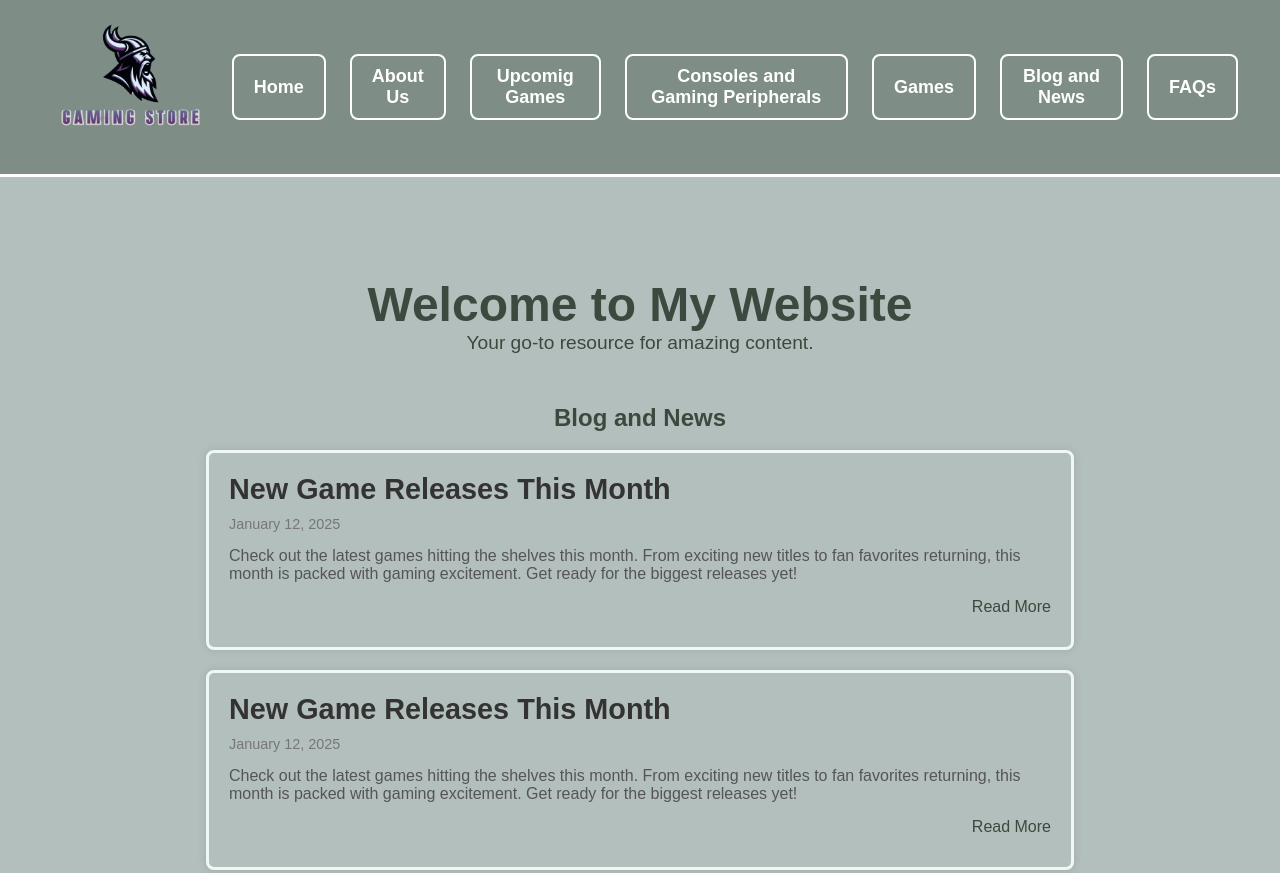
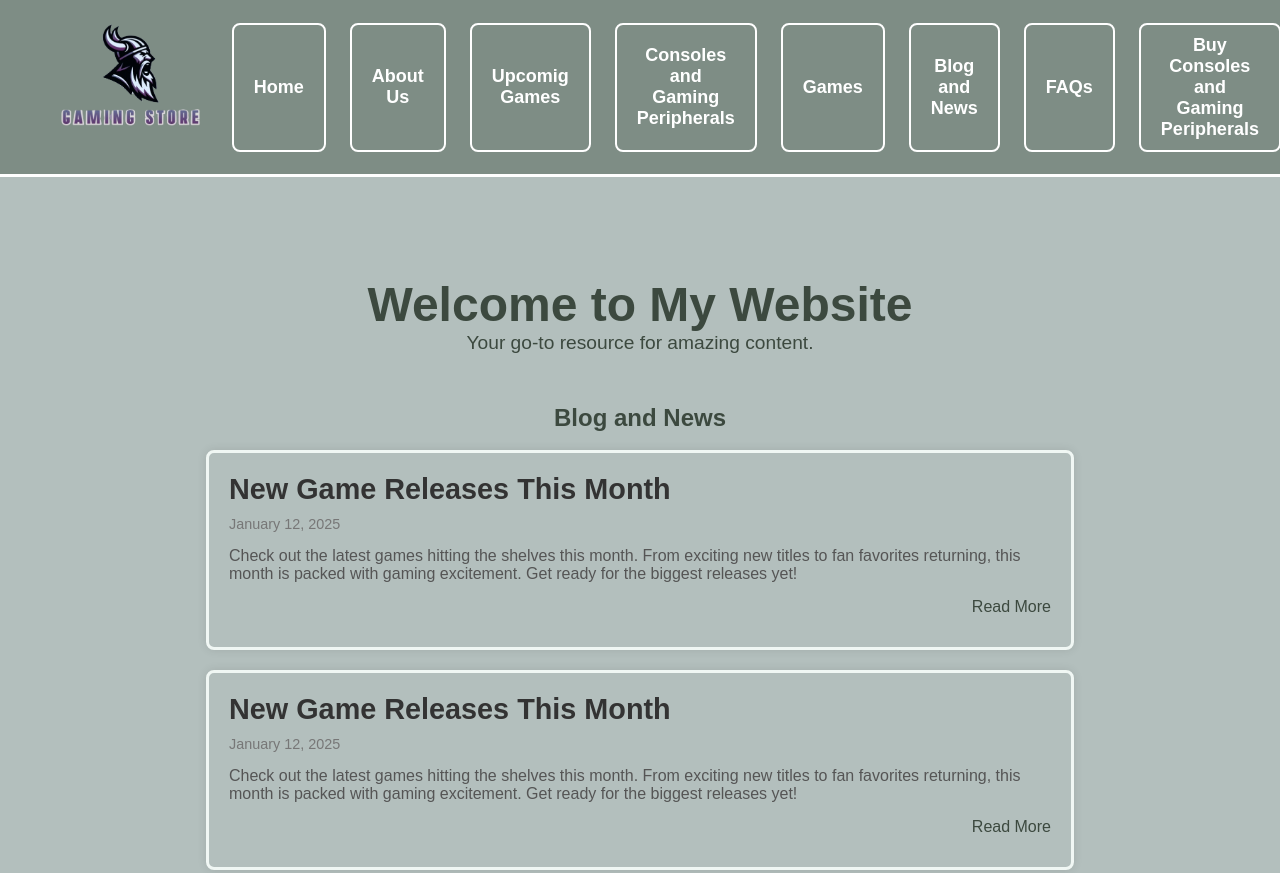
Before and after one commit to Imasha2006/Gaming_Store, a plain HTML site: page Blog_and_New_Page.html in a window 1280 px wide. Shown: the top 873 px of the page. Drawn offline with Linux system fonts and the light colour scheme.

Commit message:
Update Blog_and_New_Page.html

```diff
--- a/Blog_and_New_Page.html
+++ b/Blog_and_New_Page.html
@@ -31,6 +31,7 @@
                 <li><a href="./Games.html">Games</a></li>
                 <li><a href="./Blog_and_New_Page.html">Blog and News</a></li>
                 <li><a href="./Queries_and_FAQs.html">FAQs</a></li>
+                <li><a href="./Consoles_and_Gaming_Peripherals_New.html">Buy Consoles and Gaming Peripherals</a></li>
             </ul>
         </nav>
     </header>
```
